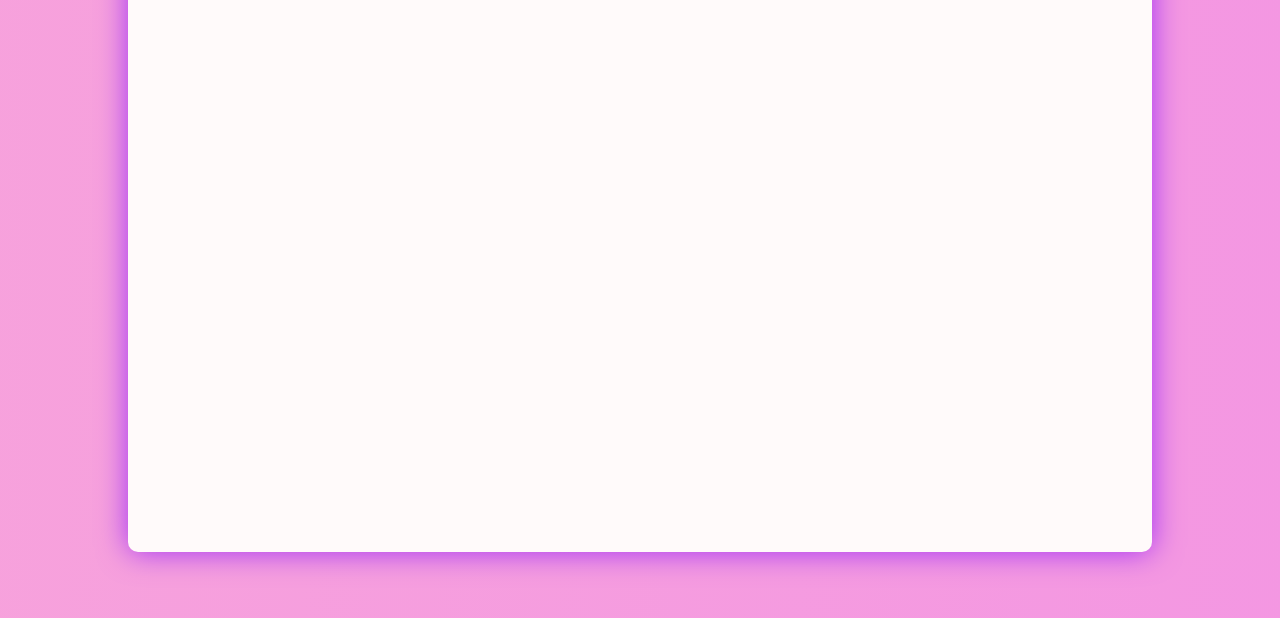
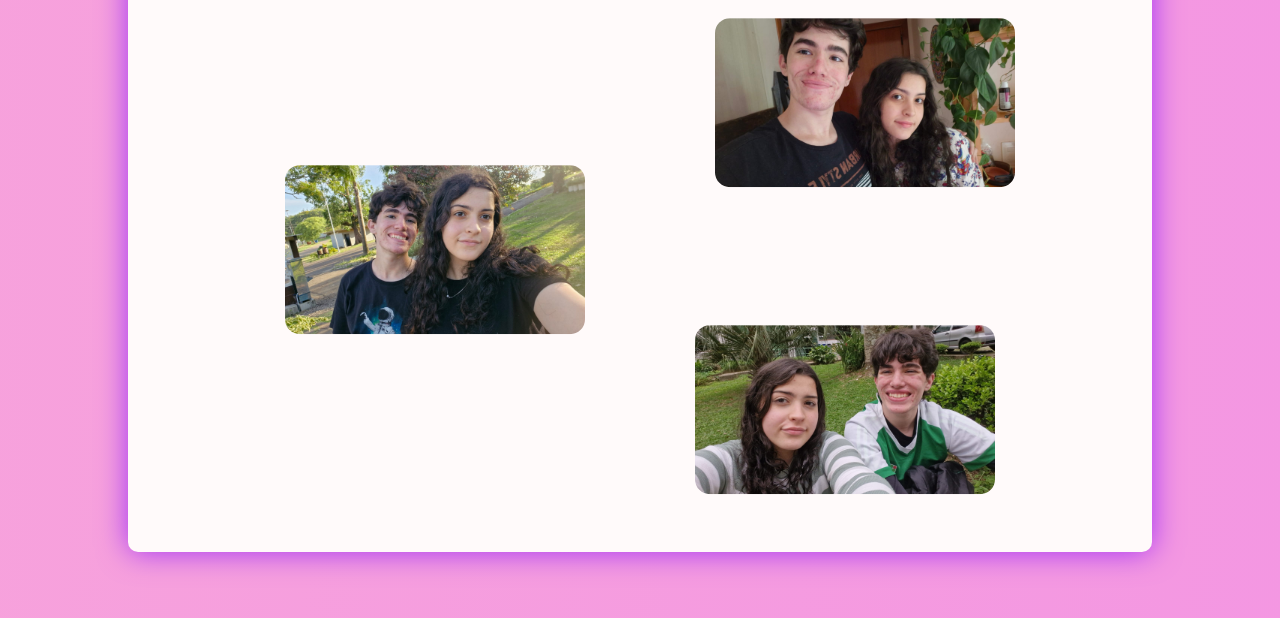
Before and after one commit to Aerther/ValentineDays, a plain HTML site: page pages/happy.html in a window 1280 px wide. Shown: the part 168-786 px from the top of the page. Drawn offline with Linux system fonts and the light colour scheme.

Commit message:
Some changes

```diff
--- a/pages/happy.html
+++ b/pages/happy.html
@@ -11,6 +11,18 @@
 <body>
     <div id="container">
         <h2>Eu te amo sabia?</h2>
+
+        <figure class="us-1">
+            <img src="./../src/images/us1.jpg" alt="Nós dois 1">
+        </figure>
+
+        <figure class="us-2">
+            <img src="./../src/images/us2.jpg" alt="Nós dois 2">
+        </figure>
+
+        <figure class="us-3">
+            <img src="./../src/images/us3.jpg" alt="Nós dois 2">
+        </figure>
     </div>
 </body>
 </html>
--- a/src/js/main.js
+++ b/src/js/main.js
@@ -24,7 +24,7 @@ btnNo.addEventListener("click", () => {
 });
 
 btnYes.addEventListener("click", () => {
-    location.replace("/pages/happy.html");
+    location.replace("./pages/happy.html");
 });
 
 // Function to re attach the event listeners
@@ -38,7 +38,7 @@ function reattachEventListeners() {
   });
 
   btnYes.addEventListener("click", () => {
-    location.replace("/pages/happy.html");
+    location.replace("./pages/happy.html");
   });
 };
 
--- a/src/styles/happy.css
+++ b/src/styles/happy.css
@@ -52,6 +52,38 @@ h2 {
     font-family: "Dancing Script";
 }
 
+figure {
+  position: absolute;
+  transform: translate(-50%, -50%);
+}
+
+.us-1 {
+  width: clamp(180px, 60vw, 300px);
+
+  top: 30%;
+  left: 72%;
+}
+
+.us-2 {
+  width: clamp(180px, 60vw, 300px);
+
+  top: 53%;
+  left: 30%;
+}
+
+.us-3 {
+  width: clamp(180px, 60vw, 300px);
+
+  top: 78%;
+  left: 70%;
+}
+
+img {
+  width: 100%;
+
+  border-radius: 15px;
+}
+
 @keyframes gradientMove {
   0% {
     background-position: 0% 50%;
```
Also changed, not shown: src/images/us1.jpg (added), src/images/us2.jpg (added), src/images/us3.jpg (added).
